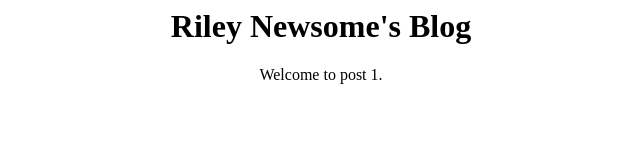
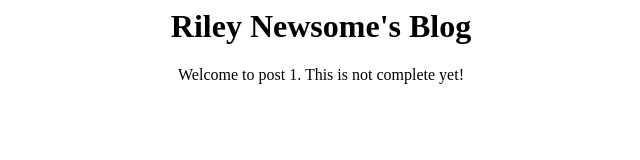
Before and after one commit to newsommr/Blog, a plain HTML site: page post1.html in a window 1280 px wide. Shown: the whole page, without its empty margins (319-959 px from the left). Drawn offline with Linux system fonts and the light colour scheme.

Commit message:
Blog post 1

```diff
--- a/post1.html
+++ b/post1.html
@@ -6,7 +6,7 @@
         </h1></center>
         <center>
         <p1>
-            Welcome to post 1.
+            Welcome to post 1. This is not complete yet!
         </p1>
         <center>
     </body>
```
